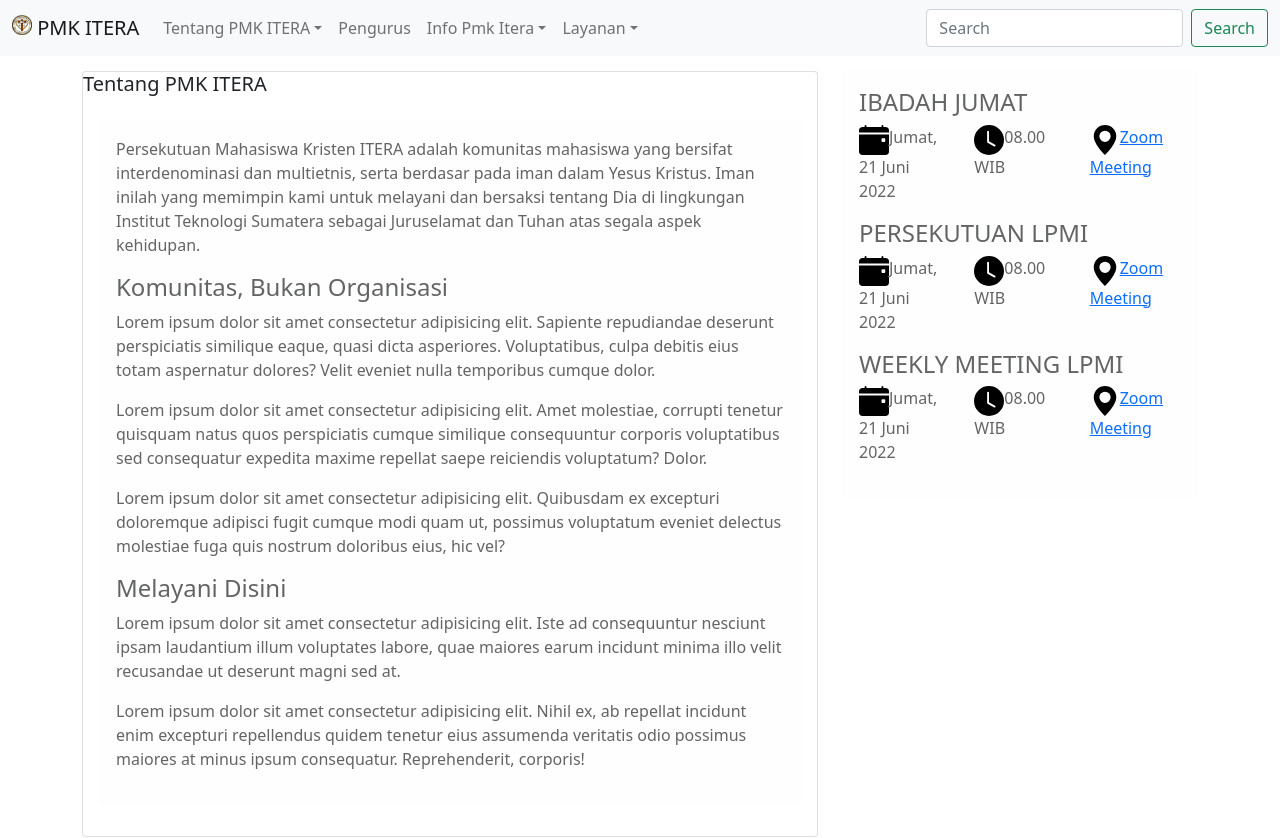
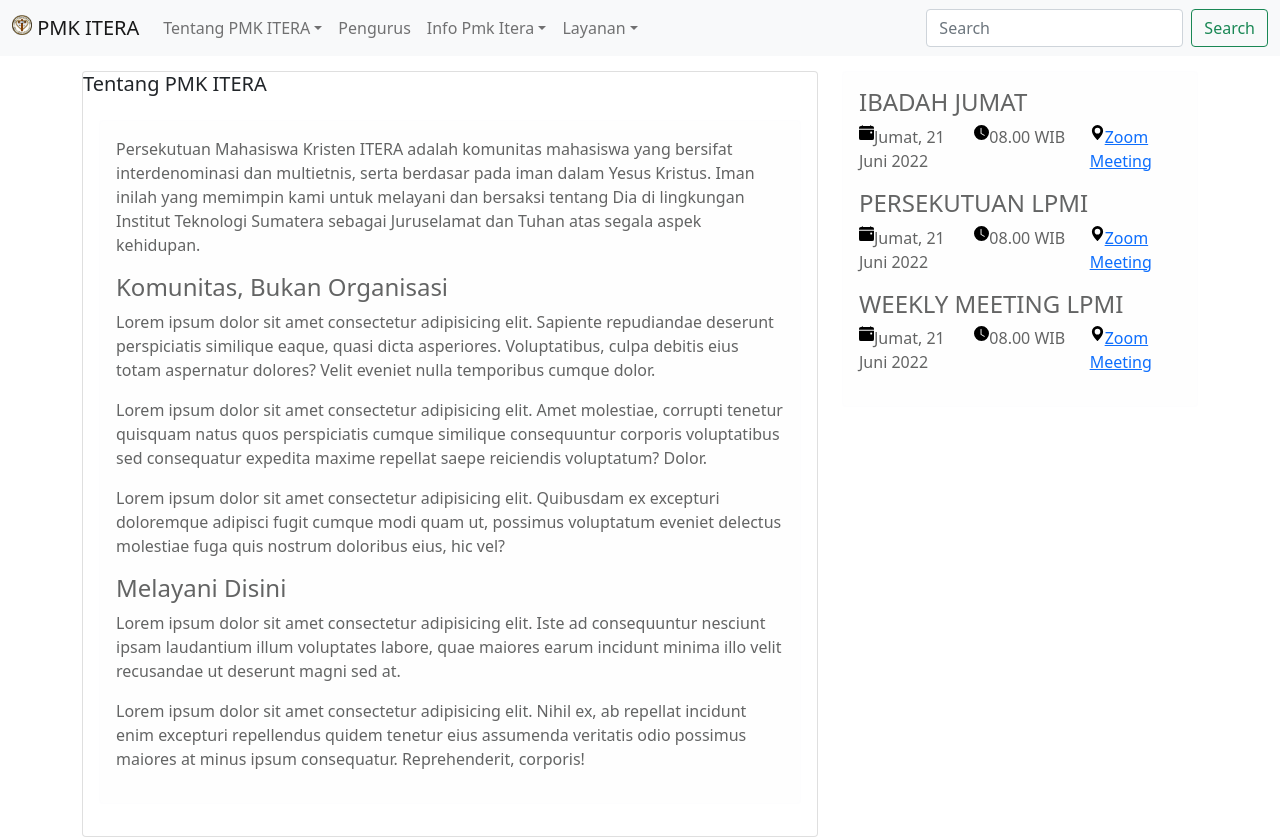
Before and after one commit to siburianbasrunki/PMKWEB, a Next.js app: page /about in a window 1280 px wide. Shown: the top 838 px of the page. Built offline with nearby package versions, Linux system fonts and the light colour scheme.

Commit message:
update halaman about

```diff
--- a/pages/about.js
+++ b/pages/about.js
@@ -50,19 +50,19 @@ export default function about() {
                 <Row>
                   <Col>
                     <p className="ibadah-icon">
-                      <img src="/calendar-event-fill.svg" width="30" height="30" className="d-inline-block align-top" alt="Tanggal" />
+                      <img src="/calendar-event-fill.svg" width="15" height="15" className="d-inline-block align-top" alt="Tanggal" />
                       Jumat, 21 Juni 2022
                     </p>
                   </Col>
                   <Col>
                     <p className="ibadah-icon">
-                      <img src="/clock-fill.svg" width="30" height="30" className="d-inline-block align-top" alt="Time" />
+                      <img src="/clock-fill.svg" width="15" height="15" className="d-inline-block align-top" alt="Time" />
                       08.00 WIB
                     </p>
                   </Col>
                   <Col>
                     <a href="#" target="_blank" className="ibadah-icon">
-                      <img src="/geo-alt-fill.svg" width="30" height="30" className="d-inline-block align-top" alt="Tempat" />
+                      <img src="/geo-alt-fill.svg" width="15" height="15" className="d-inline-block align-top" alt="Tempat" />
                       Zoom Meeting
                     </a>
                   </Col>
@@ -71,19 +71,19 @@ export default function about() {
                 <Row>
                   <Col>
                     <p className="ibadah-icon">
-                      <img src="/calendar-event-fill.svg" width="30" height="30" className="d-inline-block align-top" alt="Tanggal" />
+                      <img src="/calendar-event-fill.svg" width="15" height="15" className="d-inline-block align-top" alt="Tanggal" />
                       Jumat, 21 Juni 2022
                     </p>
                   </Col>
                   <Col>
                     <p className="ibadah-icon">
-                      <img src="/clock-fill.svg" width="30" height="30" className="d-inline-block align-top" alt="Time" />
+                      <img src="/clock-fill.svg" width="15" height="15" className="d-inline-block align-top" alt="Time" />
                       08.00 WIB
                     </p>
                   </Col>
                   <Col>
                     <a href="#" target="_blank" className="ibadah-icon">
-                      <img src="/geo-alt-fill.svg" width="30" height="30" className="d-inline-block align-top" alt="Tempat" />
+                      <img src="/geo-alt-fill.svg" width="15" height="15" className="d-inline-block align-top" alt="Tempat" />
                       Zoom Meeting
                     </a>
                   </Col>
@@ -92,19 +92,19 @@ export default function about() {
                 <Row>
                   <Col>
                     <p className="ibadah-icon">
-                      <img src="/calendar-event-fill.svg" width="30" height="30" className="d-inline-block align-top" alt="Tanggal" />
+                      <img src="/calendar-event-fill.svg" width="15" height="15" className="d-inline-block align-top" alt="Tanggal" />
                       Jumat, 21 Juni 2022
                     </p>
                   </Col>
                   <Col>
                     <p className="ibadah-icon">
-                      <img src="/clock-fill.svg" width="30" height="30" className="d-inline-block align-top" alt="Time" />
+                      <img src="/clock-fill.svg" width="15" height="15" className="d-inline-block align-top" alt="Time" />
                       08.00 WIB
                     </p>
                   </Col>
                   <Col>
                     <a href="#" target="_blank" className="ibadah-icon">
-                      <img src="/geo-alt-fill.svg" width="30" height="30" className="d-inline-block align-top" alt="Tempat" />
+                      <img src="/geo-alt-fill.svg" width="15" height="15" className="d-inline-block align-top" alt="Tempat" />
                       Zoom Meeting
                     </a>
                   </Col>
```
